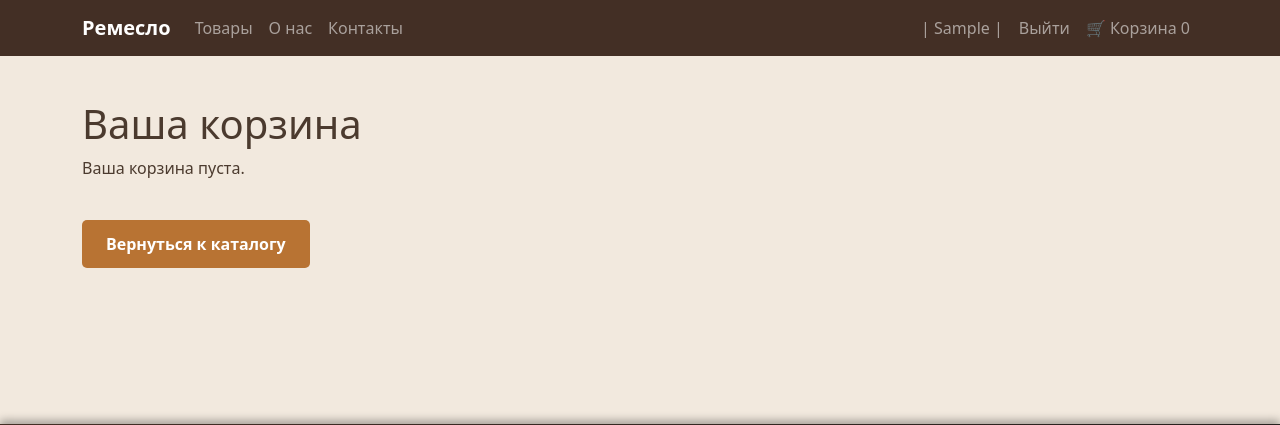
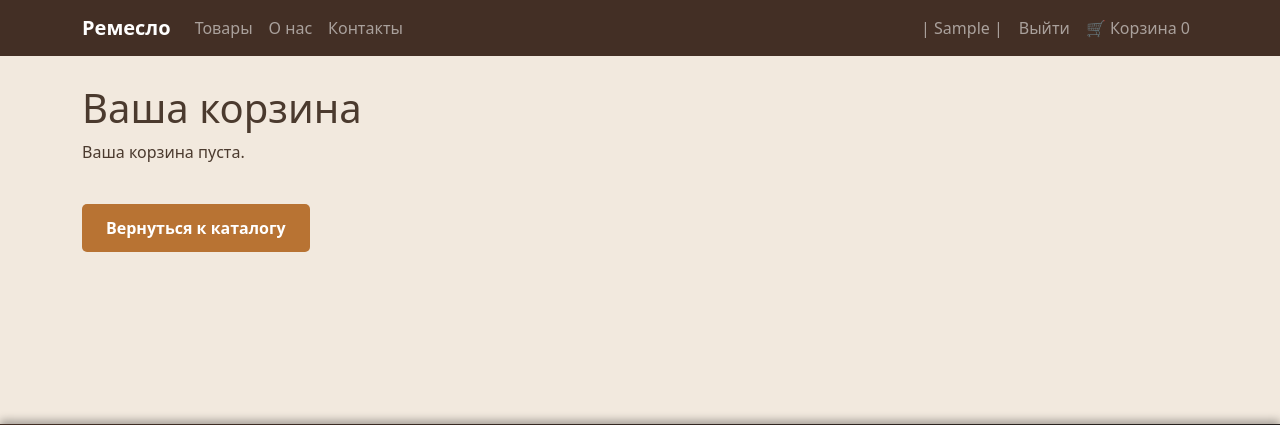
Before and after one commit to Alexander-05-20/Remeslo_shop, a Django app: page /cart/ in a window 1280 px wide. Shown: the top 425 px of the page. Run offline with Django 5.2, Linux system fonts and the light colour scheme; the visitor is signed in with stand-in values (Sample User, id 1); data that the repository does not hold is empty.

Commit message:
Fix: исправление ошибок

```diff
--- a/shop/templates/shop/base.html
+++ b/shop/templates/shop/base.html
@@ -122,7 +122,7 @@ footer .fab:hover {
     </nav>
 
     <!-- Основной контент (растягивается и "толкает" футер вниз) -->
-    <main class="container flex-grow-1">
+    <main class="container my-4 flex-grow-1">
         {% block content %}{% endblock %}
     </main>
 
--- a/shop/templates/shop/cart.html
+++ b/shop/templates/shop/cart.html
@@ -13,7 +13,7 @@
     </div>
 {% endif %}
 
-<h1 style="margin-top:50px;">Ваша корзина</h1>
+<h1 style="margin-top:10px;">Ваша корзина</h1>
 
 {% if items %}
 <table border="1" cellpadding="10" cellspacing="0" style="width:100%; max-width:1000px;">
```
